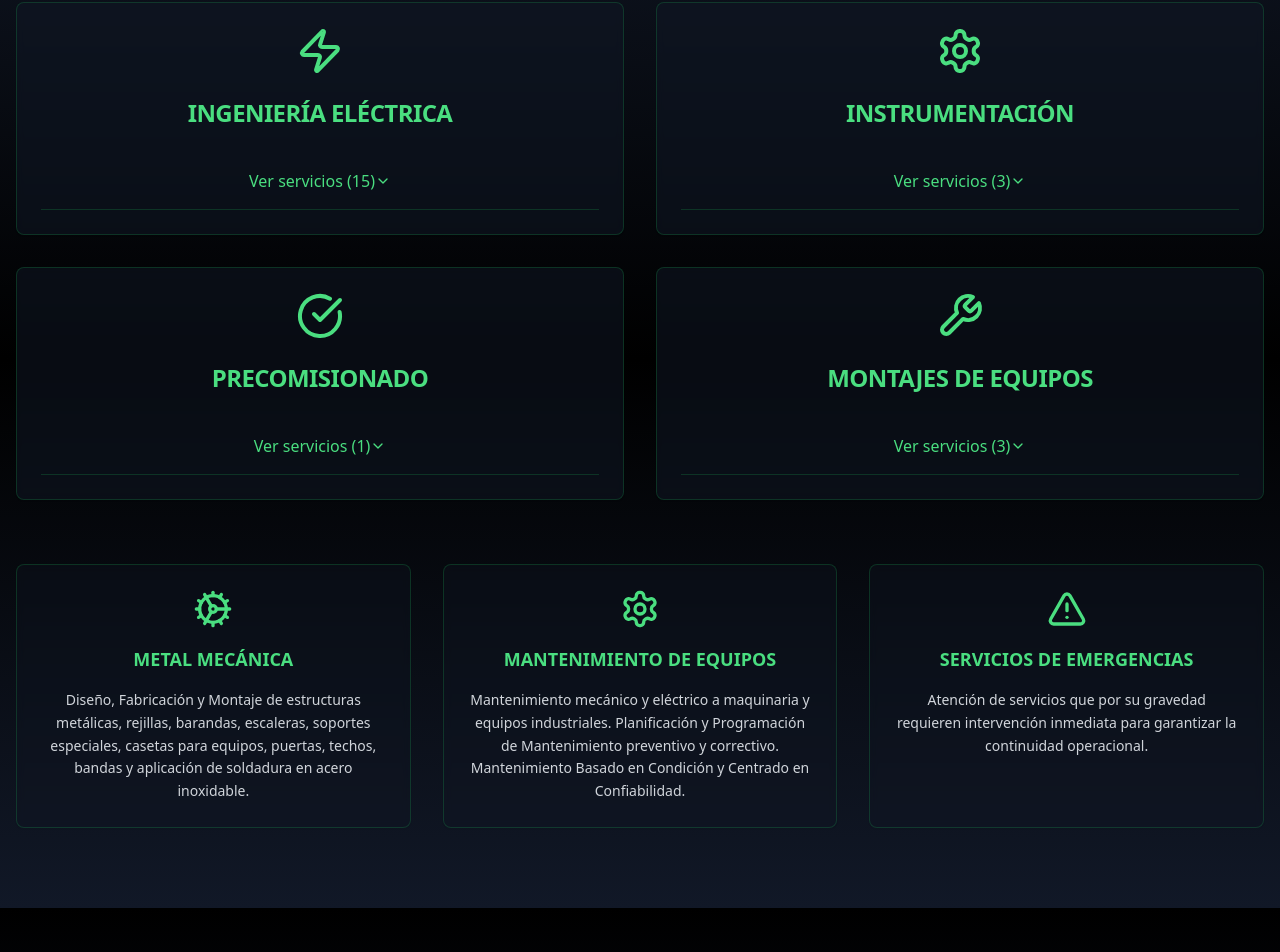
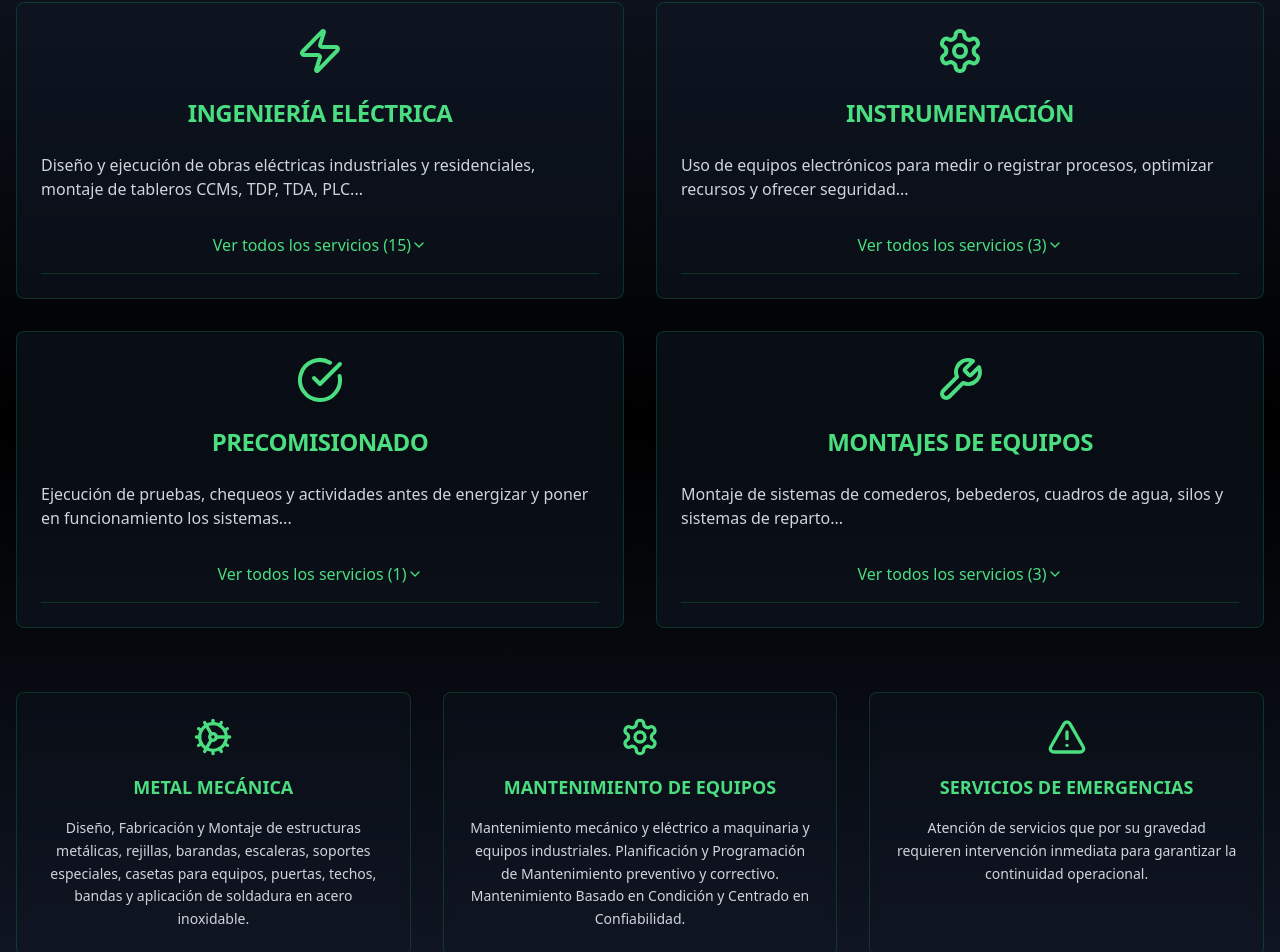
Before and after one commit to kamansoft/soin-d-and-l-site, a React (Vite) app: page / in a window 1280 px wide. Shown: the part 1596-2548 px from the top of the page. Built offline with nearby package versions, Linux system fonts and the light colour scheme.

Commit message:
Refactor: Show service excerpts in "Nuestros Servicios"
Show an excerpt of the service content in the "Nuestros Servicios" section to encourage users to read more about each service.

```diff
--- a/src/components/Services.tsx
+++ b/src/components/Services.tsx
@@ -8,6 +8,7 @@ export const Services = () => {
     {
       icon: <Zap className="w-12 h-12 text-green-400" />,
       title: "INGENIERÍA ELÉCTRICA",
+      excerpt: "Diseño y ejecución de obras eléctricas industriales y residenciales, montaje de tableros CCMs, TDP, TDA, PLC...",
       items: [
         "Diseño y ejecución de obras eléctricas industriales y residenciales",
         "Montaje e instalación de tableros CCMs, TDP, TDA, PLC",
@@ -29,6 +30,7 @@ export const Services = () => {
     {
       icon: <Settings className="w-12 h-12 text-green-400" />,
       title: "INSTRUMENTACIÓN",
+      excerpt: "Uso de equipos electrónicos para medir o registrar procesos, optimizar recursos y ofrecer seguridad...",
       items: [
         "Uso de equipos electrónicos para medir o registrar procesos",
         "Optimizar los recursos y regulación, observación, transformación, ofrecer seguridad",
@@ -38,6 +40,7 @@ export const Services = () => {
     {
       icon: <CheckCircle className="w-12 h-12 text-green-400" />,
       title: "PRECOMISIONADO",
+      excerpt: "Ejecución de pruebas, chequeos y actividades antes de energizar y poner en funcionamiento los sistemas...",
       items: [
         "Ejecución de pruebas, chequeos y actividades antes de energizar y poner en funcionamiento los Sistema y Subsistemas, de acuerdo a lo descrito en los procedimientos"
       ]
@@ -45,6 +48,7 @@ export const Services = () => {
     {
       icon: <Wrench className="w-12 h-12 text-green-400" />,
       title: "MONTAJES DE EQUIPOS",
+      excerpt: "Montaje de sistemas de comederos, bebederos, cuadros de agua, silos y sistemas de reparto...",
       items: [
         "Montaje de sistemas de comederos, bebederos, cuadros de agua, silos",
         "Sistemas de reparto, sistemas de enfriamiento en panel y fogger",
@@ -94,10 +98,16 @@ export const Services = () => {
                 </CardTitle>
               </CardHeader>
               <CardContent className="flex-1 flex flex-col">
+                {/* Excerpt */}
+                <p className="text-gray-300 text-sm md:text-base mb-4 leading-relaxed">
+                  {service.excerpt}
+                </p>
+
+                {/* Expandable Full List */}
                 <Accordion type="single" collapsible className="w-full">
                   <AccordionItem value="items" className="border-green-500/20">
                     <AccordionTrigger className="text-green-400 hover:text-green-300 text-center justify-center">
-                      Ver servicios ({service.items.length})
+                      Ver todos los servicios ({service.items.length})
                     </AccordionTrigger>
                     <AccordionContent>
                       <ul className="space-y-3 mt-4">
```
